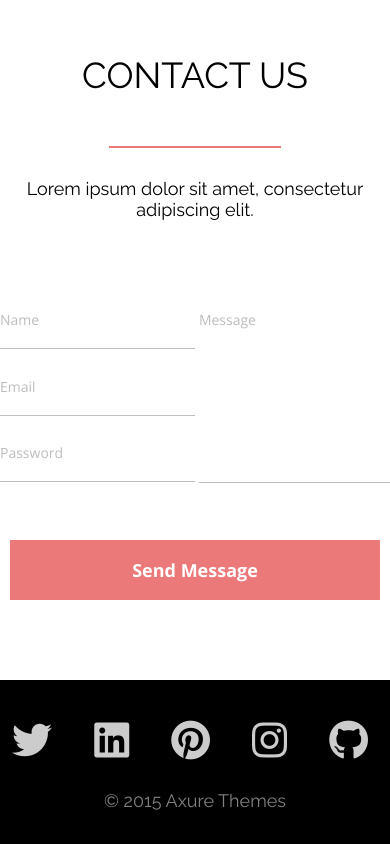
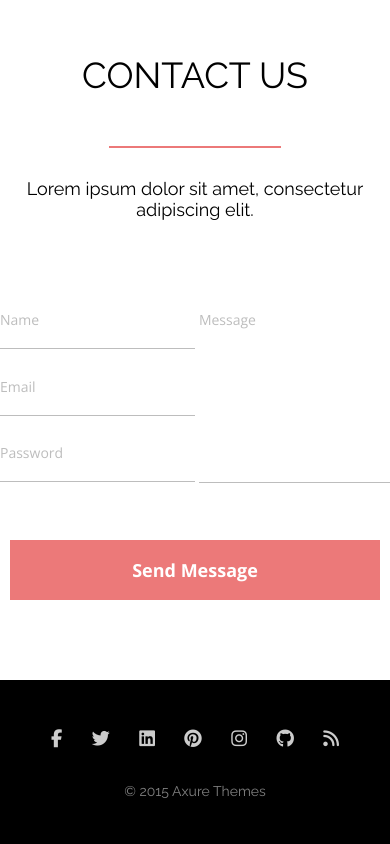
Before and after one commit to astashnk/AXIT, a plain HTML site: page index.html in a window 390 px wide. Shown: the part 5209-6053 px from the top of the page. Drawn offline with nearby package versions, Linux system fonts and the light colour scheme; a web font is replaced by a local one.

Commit message:
Update style-footer.css

```diff
--- a/style/style-footer.css
+++ b/style/style-footer.css
@@ -21,3 +21,15 @@ font-size: 18px;
 line-height: 21px;
 color: rgba(255, 255, 255, 0.5);
 text-align: center;}
+
+@media (max-width:1170px){
+.icon-two{font-size: 32px;
+padding-top: 50px;}
+.footer__icons{width: 450px;}
+.footer__under-icons-text{font-size: 14px;}}
+
+@media (max-width:1024px){
+.icon-two{font-size: 18px;
+padding-top: 50px;}
+.footer__icons{width: 288px;}
+.footer__under-icons-text{padding-top: 10px;}}
```
